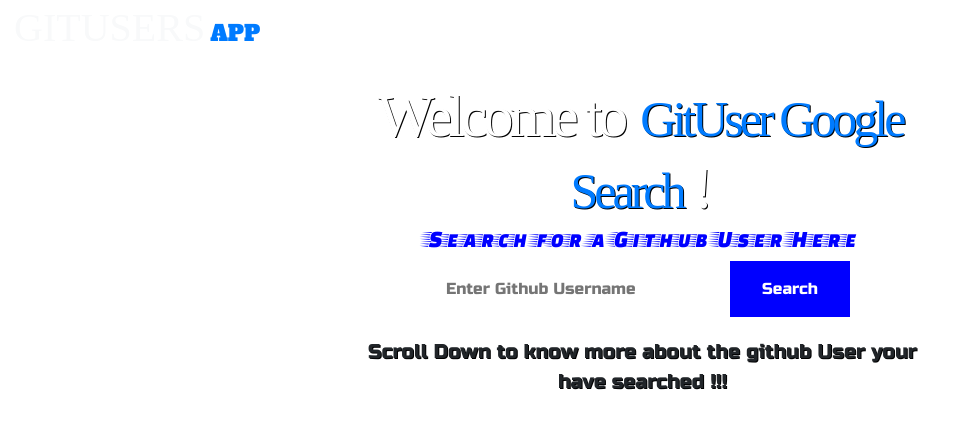
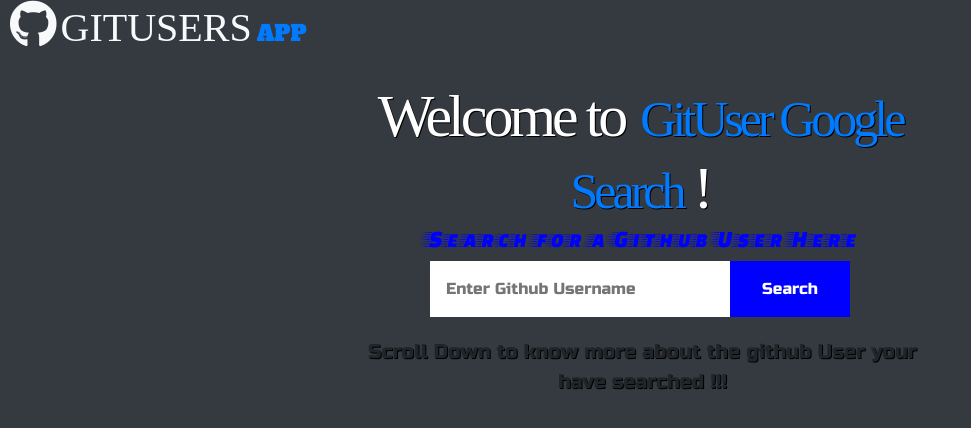
Before and after one commit to Akumucollins/Github-Search, an Angular app: page / in a window 1280 px wide. Shown: the top 428 px of the page, without its empty margins (0-971 px from the left). Built offline with nearby package versions, Linux system fonts and the light colour scheme; a web font is replaced by a local one.

Commit message:
updated the styles.css and added a background color in the index.html

```diff
--- a/src/index.html
+++ b/src/index.html
@@ -7,7 +7,7 @@
   <meta name="viewport" content="width=device-width, initial-scale=1">
   <link rel="icon" type="image/x-icon" href="favicon.ico">
 </head>
-<body>
+<body class="bg-dark">
   <app-root></app-root>
 </body>
 </html>
--- a/src/styles.css
+++ b/src/styles.css
@@ -1,5 +1,6 @@
 /* You can add global styles to this file, and also import other style files */
 @import "~bootstrap/dist/css/bootstrap.css";
+@import url('https://use.fontawesome.com/releases/v5.8.1/css/all.css');
 
 *{
     padding: 0px;
```
